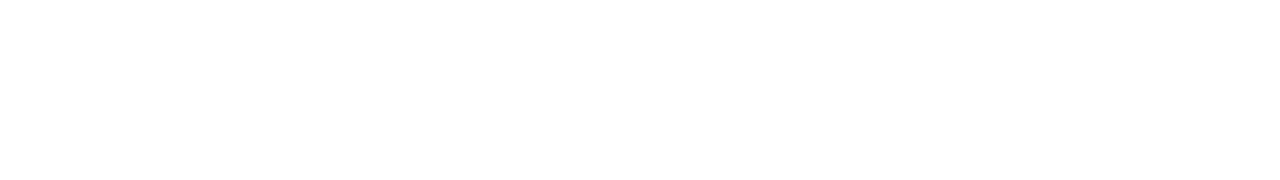
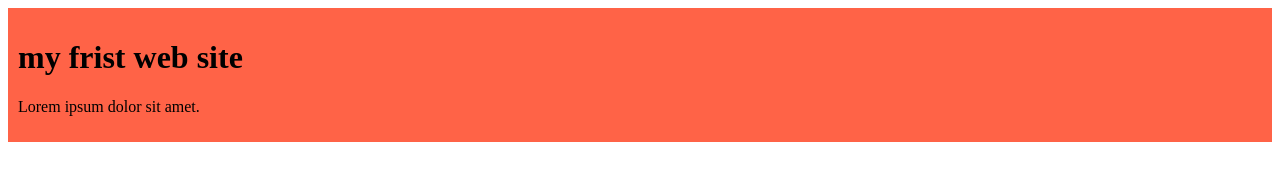
Before and after one commit to mahfuj127/my-simple-website, a plain HTML site: page index.html in a window 1280 px wide. Drawn offline with Linux system fonts and the light colour scheme.

Commit message:
\added the frist blog

```diff
--- a/index.html
+++ b/index.html
@@ -4,8 +4,13 @@
     <meta charset="UTF-8">
     <meta name="viewport" content="width=device-width, initial-scale=1.0">
     <title>my simple web site</title>
+    <link rel="stylesheet" href="styles/blog.css">
 </head>
 <body>
+    <div>
+        <h1>my frist web site</h1>
 
+    <p> Lorem ipsum dolor sit amet.</p>
+    </div>
 </body>
 </html>
--- /dev/null
+++ b/styles/blog.css
@@ -0,0 +1,4 @@
+div{
+    background-color: tomato;
+    padding: 10px;
+}
```
